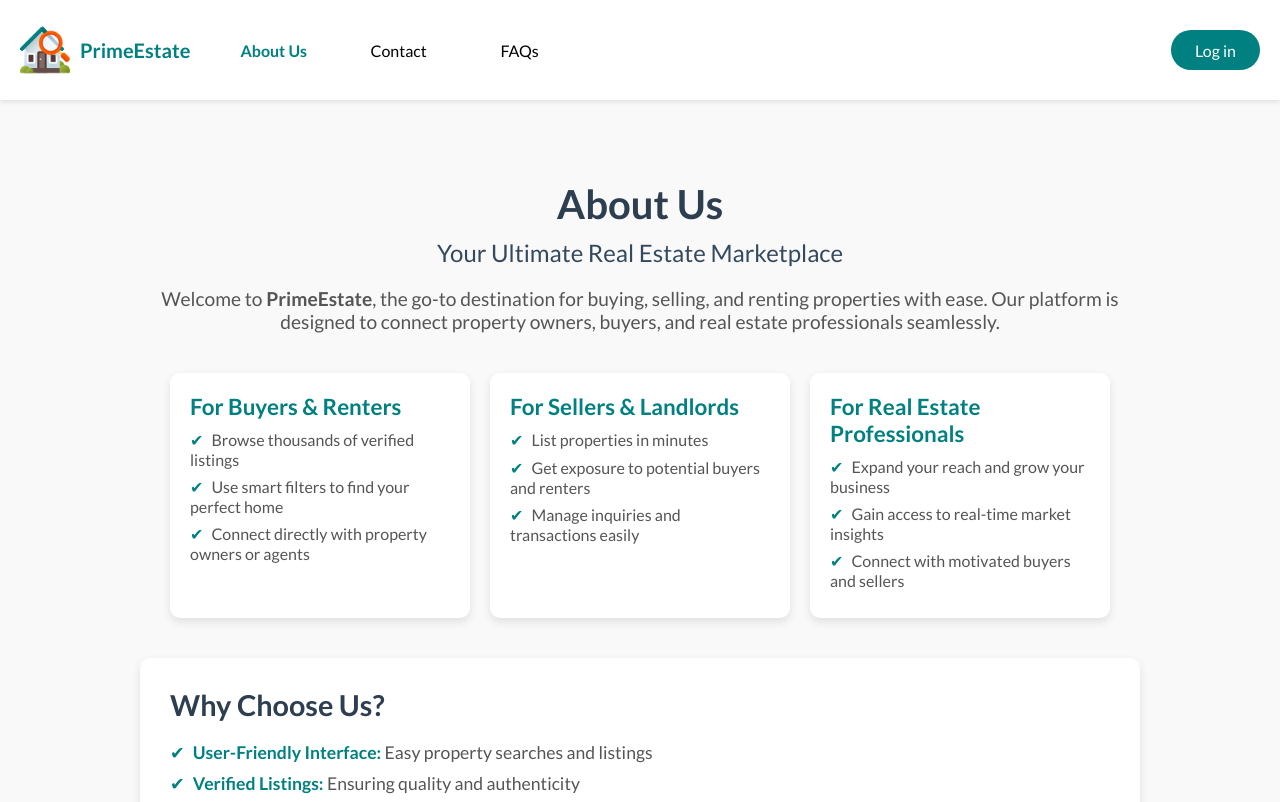
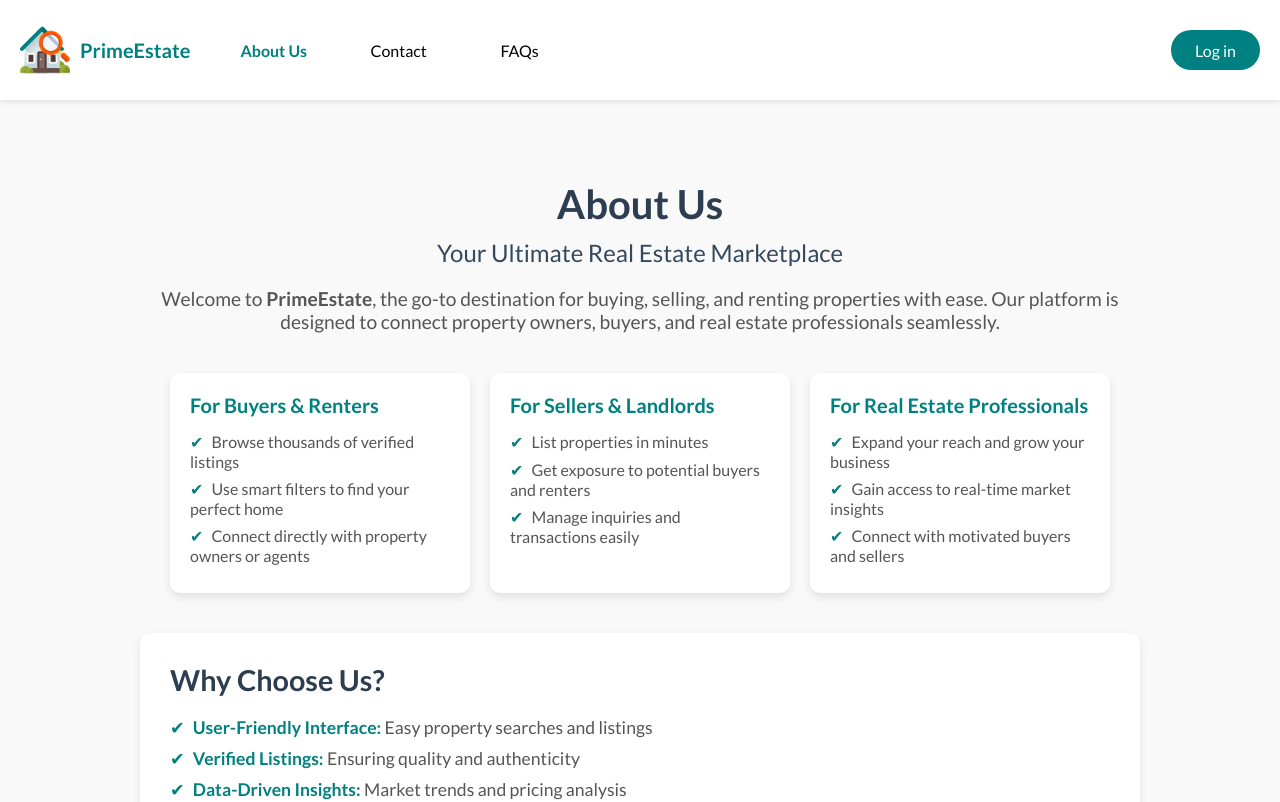
Before and after one commit to nanooka/real-estate-ui, a React (Vite) app: page /aboutUs in a window 1280 px wide. Shown: the top 802 px of the page. Built offline with nearby package versions, Linux system fonts and the light colour scheme; no server answers.

Commit message:
create skeletons

```diff
--- a/src/components/cardSkeleton/cardSkeleton.scss
+++ b/src/components/cardSkeleton/cardSkeleton.scss
@@ -1,6 +1,7 @@
 @use "../../responsive.scss" as *;
 
 .card-skeleton {
+  margin-bottom: 50px;
   display: flex;
   gap: 20px;
   border-radius: 10px;
--- /dev/null
+++ b/src/components/feature/Feature.jsx
@@ -0,0 +1,16 @@
+import "./feature.scss";
+
+const Feature = ({ title, items }) => {
+  return (
+    <div className="feature">
+      <h3>{title}</h3>
+      <ul>
+        {items.map((item, index) => (
+          <li key={index}>{item}</li>
+        ))}
+      </ul>
+    </div>
+  );
+};
+
+export default Feature;
--- /dev/null
+++ b/src/components/feature/feature.scss
@@ -0,0 +1,30 @@
+.feature {
+  background: white;
+  padding: 20px;
+  border-radius: 10px;
+  box-shadow: 0px 4px 10px rgba(0, 0, 0, 0.1);
+  max-width: 300px;
+  text-align: left;
+
+  h3 {
+    font-size: 20px;
+    color: teal;
+    margin-bottom: 15px;
+  }
+
+  ul {
+    list-style: none;
+    padding: 0;
+
+    li {
+      font-size: 1rem;
+      color: #555;
+      margin-bottom: 8px;
+      &::before {
+        content: "✔";
+        color: teal;
+        margin-right: 8px;
+      }
+    }
+  }
+}
--- /dev/null
+++ b/src/components/spinner/Spinner.jsx
@@ -0,0 +1,11 @@
+import "./spinner.scss";
+
+const Spinner = () => {
+  return (
+    <div className="spinnerContainer">
+      <div className="spinner"></div>
+    </div>
+  );
+};
+
+export default Spinner;
--- /dev/null
+++ b/src/components/spinner/spinner.scss
@@ -0,0 +1,25 @@
+.spinnerContainer {
+  display: flex;
+  justify-content: center;
+  align-items: center;
+  height: 100%;
+  width: 100%;
+}
+
+.spinner {
+  width: 48px;
+  height: 48px;
+  border: 4px solid transparent;
+  border-top-color: teal;
+  border-radius: 50%;
+  animation: spin 1s linear infinite;
+}
+
+@keyframes spin {
+  0% {
+    transform: rotate(0deg);
+  }
+  100% {
+    transform: rotate(360deg);
+  }
+}
--- a/src/routes/aboutUsPage/AboutUs.jsx
+++ b/src/routes/aboutUsPage/AboutUs.jsx
@@ -2,9 +2,13 @@ import { Link } from "react-router-dom";
 import "./aboutUs.scss";
 import { FaPhoneAlt } from "react-icons/fa";
 import { AiOutlineMail } from "react-icons/ai";
+import Feature from "../../components/feature/Feature";
+import { Suspense } from "react";
+import Spinner from "../../components/spinner/Spinner";
 
 export default function AboutUs() {
   return (
+    <Suspense fallback={<Spinner />}>
       <section className="about-us">
         <div className="container">
           <h1 className="title">About Us</h1>
@@ -17,32 +21,32 @@ export default function AboutUs() {
           </p>
 
           <div className="features">
-          <div className="feature">
-            <h3>For Buyers & Renters</h3>
-            <ul>
-              <li>Browse thousands of verified listings</li>
-              <li>Use smart filters to find your perfect home</li>
-              <li>Connect directly with property owners or agents</li>
-            </ul>
-          </div>
+            <Feature
+              title="For Buyers & Renters"
+              items={[
+                "Browse thousands of verified listings",
+                "Use smart filters to find your perfect home",
+                "Connect directly with property owners or agents",
+              ]}
+            />
 
-          <div className="feature">
-            <h3>For Sellers & Landlords</h3>
-            <ul>
-              <li>List properties in minutes</li>
-              <li>Get exposure to potential buyers and renters</li>
-              <li>Manage inquiries and transactions easily</li>
-            </ul>
-          </div>
+            <Feature
+              title="For Sellers & Landlords"
+              items={[
+                "List properties in minutes",
+                "Get exposure to potential buyers and renters",
+                "Manage inquiries and transactions easily",
+              ]}
+            />
 
-          <div className="feature">
-            <h3>For Real Estate Professionals</h3>
-            <ul>
-              <li>Expand your reach and grow your business</li>
-              <li>Gain access to real-time market insights</li>
-              <li>Connect with motivated buyers and sellers</li>
-            </ul>
-          </div>
+            <Feature
+              title="For Real Estate Professionals"
+              items={[
+                "Expand your reach and grow your business",
+                "Gain access to real-time market insights",
+                "Connect with motivated buyers and sellers",
+              ]}
+            />
           </div>
 
           <div className="why-choose-us">
@@ -83,5 +87,6 @@ export default function AboutUs() {
           </div>
         </div>
       </section>
+    </Suspense>
   );
 }
--- a/src/routes/aboutUsPage/aboutUs.scss
+++ b/src/routes/aboutUsPage/aboutUs.scss
@@ -32,37 +32,6 @@
     flex-wrap: wrap;
     gap: 20px;
     justify-content: center;
-
-    .feature {
-      background: white;
-      padding: 20px;
-      border-radius: 10px;
-      box-shadow: 0px 4px 10px rgba(0, 0, 0, 0.1);
-      max-width: 300px;
-      text-align: left;
-
-      h3 {
-        font-size: 1.4rem;
-        color: teal;
-        margin-bottom: 10px;
-      }
-
-      ul {
-        list-style: none;
-        padding: 0;
-
-        li {
-          font-size: 1rem;
-          color: #555;
-          margin-bottom: 8px;
-          &::before {
-            content: "✔";
-            color: teal;
-            margin-right: 8px;
-          }
-        }
-      }
-    }
   }
 
   .why-choose-us {
--- a/src/routes/homePage/HomePage.jsx
+++ b/src/routes/homePage/HomePage.jsx
@@ -4,6 +4,7 @@ import { Await, useLoaderData } from "react-router-dom";
 import Card from "../../components/card/Card";
 import Filter from "../../components/filter/Filter";
 import CardSkeleton from "../../components/cardSkeleton/CardSkeleton";
+import Spinner from "../../components/spinner/Spinner";
 
 export default function HomePage() {
   const data = useLoaderData();
@@ -16,7 +17,9 @@ export default function HomePage() {
         <img src="/cover.jpg" alt="" />
         <h1>Find Your Dream House</h1>
         <div className="filterContainer">
-          <Filter />
+          <Suspense fallback={<Spinner />}>
+            <Filter />
+          </Suspense>
         </div>
       </div>
       <div className="wrapper">
--- a/src/routes/listPage/ListPage.jsx
+++ b/src/routes/listPage/ListPage.jsx
@@ -5,6 +5,7 @@ import Map from "../../components/map/Map";
 import { Await, useLoaderData } from "react-router-dom";
 import { Suspense } from "react";
 import CardSkeleton from "../../components/cardSkeleton/CardSkeleton";
+import Spinner from "../../components/Spinner/Spinner";
 
 export default function ListPage() {
   const data = useLoaderData();
@@ -40,7 +41,7 @@ export default function ListPage() {
         </div>
       </div>
       <div className="mapContainer">
-        <Suspense fallback={<p>Loading...</p>}>
+        <Suspense fallback={<Spinner />}>
           <Await
             resolve={data.postResponse}
             errorElement={<p>Error loading posts!</p>}
```
Also changed, not shown: src/routes/profilePage/ProfilePage.jsx (+5 -3 lines). Lines whose indentation alone changed are shown as unchanged.
